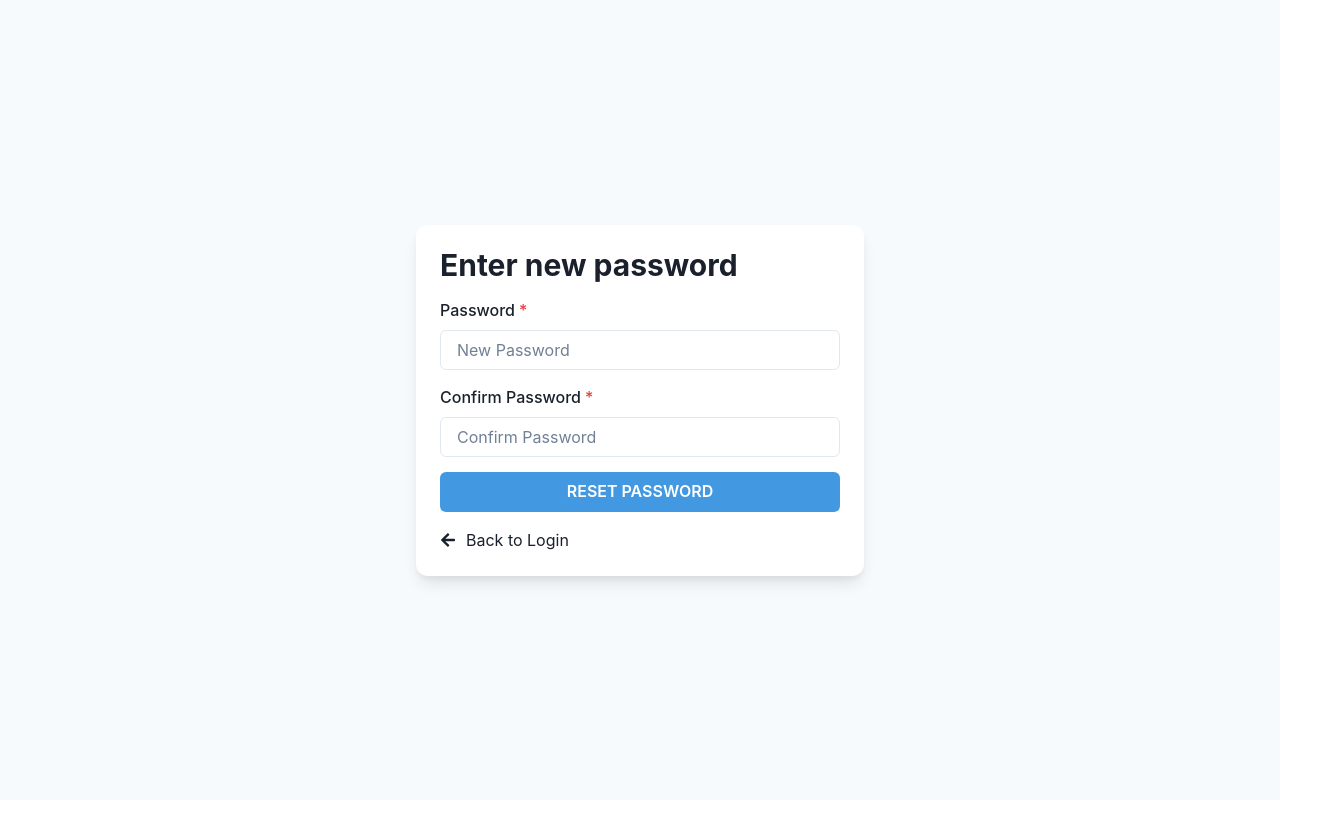
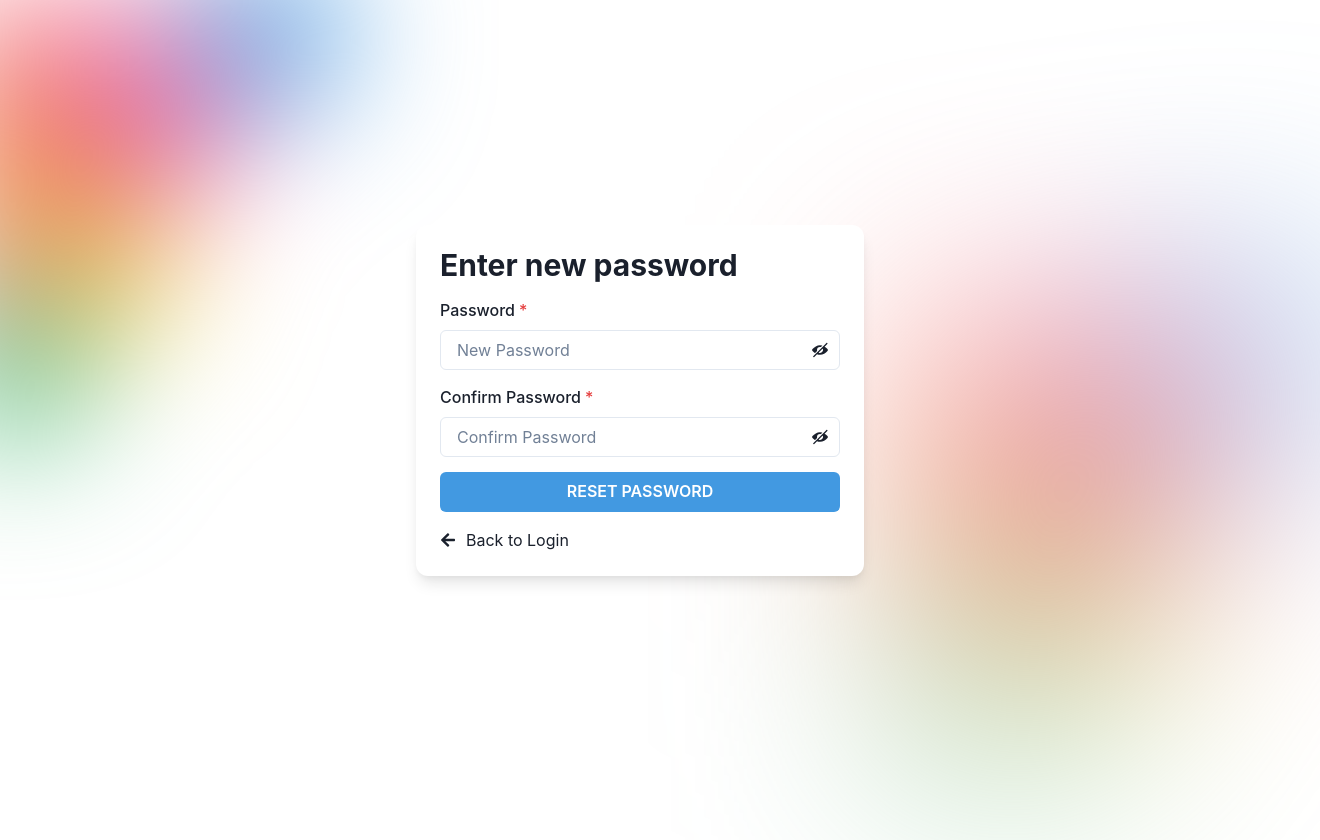
Before and after one commit to LuanNguyenThien/ssmedia-fe, a React (Create React App) app: page /reset-password in a window 1280 px wide. Shown: the whole page, 1320 px wide, since content can reach past the window. Before the commit the page ends 800 px from the top, so only its background shows below. Built offline with nearby package versions, Linux system fonts and the light colour scheme; no server answers.

Commit message:
Thien update resetPassword

```diff
--- a/package.json
+++ b/package.json
@@ -3,6 +3,7 @@
   "version": "0.1.0",
   "private": true,
   "dependencies": {
+    "@chakra-ui/icons": "^2.2.4",
     "@chakra-ui/react": "^2.10.2",
     "@emotion/react": "^11.13.3",
     "@emotion/styled": "^11.13.0",
--- a/src/pages/auth/reset-password/ResetPassword.js
+++ b/src/pages/auth/reset-password/ResetPassword.js
@@ -1,9 +1,4 @@
-import '@pages/auth/reset-password/ResetPassword.scss';
-import { authService } from '@services/api/auth/auth.service';
-import { useState } from 'react';
-import { FaArrowLeft } from 'react-icons/fa';
-import { Link, useSearchParams } from 'react-router-dom';
-
+import { ViewIcon, ViewOffIcon } from '@chakra-ui/icons';
 import {
   Button,
   ChakraProvider,
@@ -11,17 +6,49 @@ import {
   FormControl,
   FormLabel,
   Heading,
+  Icon,
   Input,
+  InputGroup,
+  InputRightElement,
   Stack,
+  useBreakpointValue,
   useColorModeValue
 } from '@chakra-ui/react';
+import '@pages/auth/reset-password/ResetPassword.scss';
+import { authService } from '@services/api/auth/auth.service';
+import { useState } from 'react';
+import { FaArrowLeft } from 'react-icons/fa';
+import { Link, useSearchParams } from 'react-router-dom';
 
+const Blur = (props) => {
+  return (
+    <Icon
+      width={useBreakpointValue({ base: '100%', md: '40vw', lg: '30vw' })}
+      zIndex={useBreakpointValue({ base: -1, md: -1, lg: -1 })}
+      height="560px"
+      viewBox="0 0 528 560"
+      fill="none"
+      xmlns="http://www.w3.org/2000/svg"
+      {...props}
+    >
+      <circle cx="71" cy="61" r="111" fill="#F56565" />
+      <circle cx="244" cy="106" r="139" fill="#ED64A6" />
+      <circle cy="291" r="139" fill="#ED64A6" />
+      <circle cx="80.5" cy="189.5" r="101.5" fill="#ED8936" />
+      <circle cx="196.5" cy="317.5" r="101.5" fill="#ECC94B" />
+      <circle cx="70.5" cy="458.5" r="101.5" fill="#48BB78" />
+      <circle cx="426.5" cy="-0.5" r="101.5" fill="#4299E1" />
+    </Icon>
+  );
+};
 const ResetPassword = () => {
   const [password, setPassword] = useState('');
   const [confirmPassword, setConfirmPassword] = useState('');
   const [loading, setLoading] = useState(false);
   const [showAlert, setShowAlert] = useState(false);
   const [alertType, setAlertType] = useState('');
+  const [showPassword, setShowPassword] = useState(false);
+  const [showConfirmPassword, setShowConfirmPassword] = useState(false);
   const [responseMessage, setResponseMessage] = useState('');
   const [searchParams] = useSearchParams();
 
@@ -47,7 +74,8 @@ const ResetPassword = () => {
   return (
     <ChakraProvider>
       {' '}
-      <Flex minH={'100vh'} align={'center'} justify={'center'} bg={useColorModeValue('gray.50', 'gray.800')}>
+      <Flex minH={'100vh'} align={'center'} justify={'center'}>
+        <Blur position="absolute" bottom={-10} right={-10} style={{ filter: 'blur(120px)' }} />
         <Stack
           spacing={4}
           w={'full'}
@@ -69,23 +97,40 @@ const ResetPassword = () => {
           <form onSubmit={resetPassword}>
             <FormControl id="password" isRequired>
               <FormLabel>Password</FormLabel>
+              <InputGroup>
                 <Input
-                type="password"
+                  type={showPassword ? 'text' : 'password'}
                   value={password}
                   placeholder="New Password"
                   style={{ border: `${showAlert ? '1px solid #fa9b8a' : ''}` }}
                   onChange={(e) => setPassword(e.target.value)}
                 />
+                <InputRightElement h={'full'}>
+                  <Button variant={'ghost'} onClick={() => setShowPassword((showPassword) => !showPassword)}>
+                    {showPassword ? <ViewIcon /> : <ViewOffIcon />}
+                  </Button>
+                </InputRightElement>
+              </InputGroup>
             </FormControl>
             <FormControl id="password" isRequired>
               <FormLabel>Confirm Password</FormLabel>
+              <InputGroup>
                 <Input
-                type="password"
+                  type={showConfirmPassword ? 'text' : 'password'}
                   value={confirmPassword}
                   placeholder="Confirm Password"
                   style={{ border: `${showAlert ? '1px solid #fa9b8a' : ''}` }}
                   onChange={(e) => setConfirmPassword(e.target.value)}
                 />
+                <InputRightElement h={'full'}>
+                  <Button
+                    variant={'ghost'}
+                    onClick={() => setShowConfirmPassword((showConfirmPassword) => !showConfirmPassword)}
+                  >
+                    {showConfirmPassword ? <ViewIcon /> : <ViewOffIcon />}
+                  </Button>
+                </InputRightElement>
+              </InputGroup>
             </FormControl>
             <Stack spacing={6}>
               <Button
@@ -107,6 +152,7 @@ const ResetPassword = () => {
             </span>
           </Link>
         </Stack>
+        <Blur position={'absolute'} top={-10} left={-10} style={{ filter: 'blur(70px)' }} />
       </Flex>
     </ChakraProvider>
   );
```
Also changed, not shown: 1 other file (tests, documents, lock files or other folders). Lines whose indentation alone changed are shown as unchanged.
